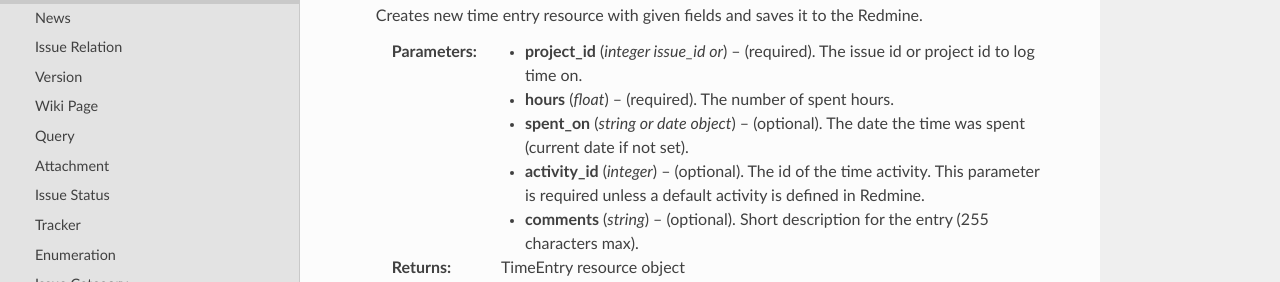
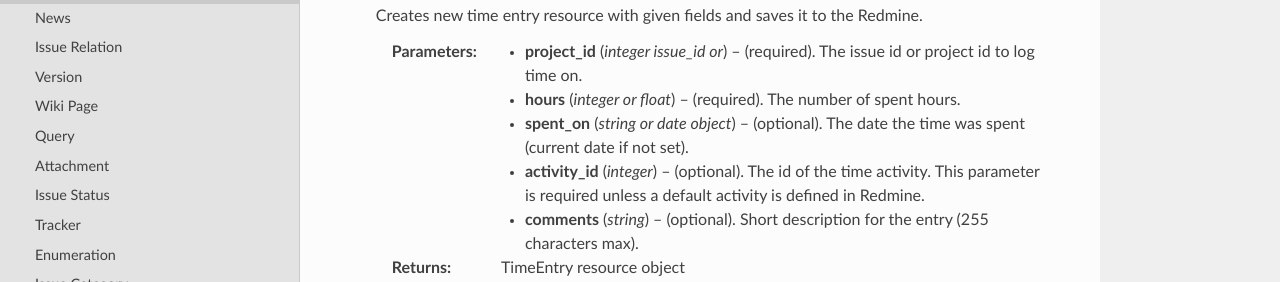
Before and after one commit to maxtepkeev/python-redmine, a Sphinx documentation site: the page built from docs/resources/time_entry.rst, in a window 1280 px wide and 900 px high, scrolled down 334 px. Shown: the part 168-450 px from the top of the window. Built offline with Sphinx 7.4.7 and the Read the Docs theme 2.0.0, drawn with Linux system fonts in a browser that asks for light colours.

Commit message:
set to integer or float

```diff
--- a/docs/resources/time_entry.rst
+++ b/docs/resources/time_entry.rst
@@ -23,7 +23,7 @@ create
     Creates new time entry resource with given fields and saves it to the Redmine.
 
     :param integer issue_id or project_id: (required). The issue id or project id to log time on.
-    :param float hours: (required). The number of spent hours.
+    :param integer or float hours: (required). The number of spent hours.
     :param spent_on: (optional). The date the time was spent (current date if not set).
     :type spent_on: string or date object
     :param integer activity_id: (optional). The id of the time activity. This parameter is required unless
@@ -157,7 +157,7 @@ update
 
     :param integer resource_id: (required). Time entry id.
     :param integer issue_id or project_id: (optional). The issue id or project id to log time on.
-    :param float hours: (optional). The number of spent hours.
+    :param integer or float hours: (optional). The number of spent hours.
     :param spent_on: (optional). The date the time was spent.
     :type spent_on: string or date object
     :param integer activity_id: (optional). The id of the time activity.
```
